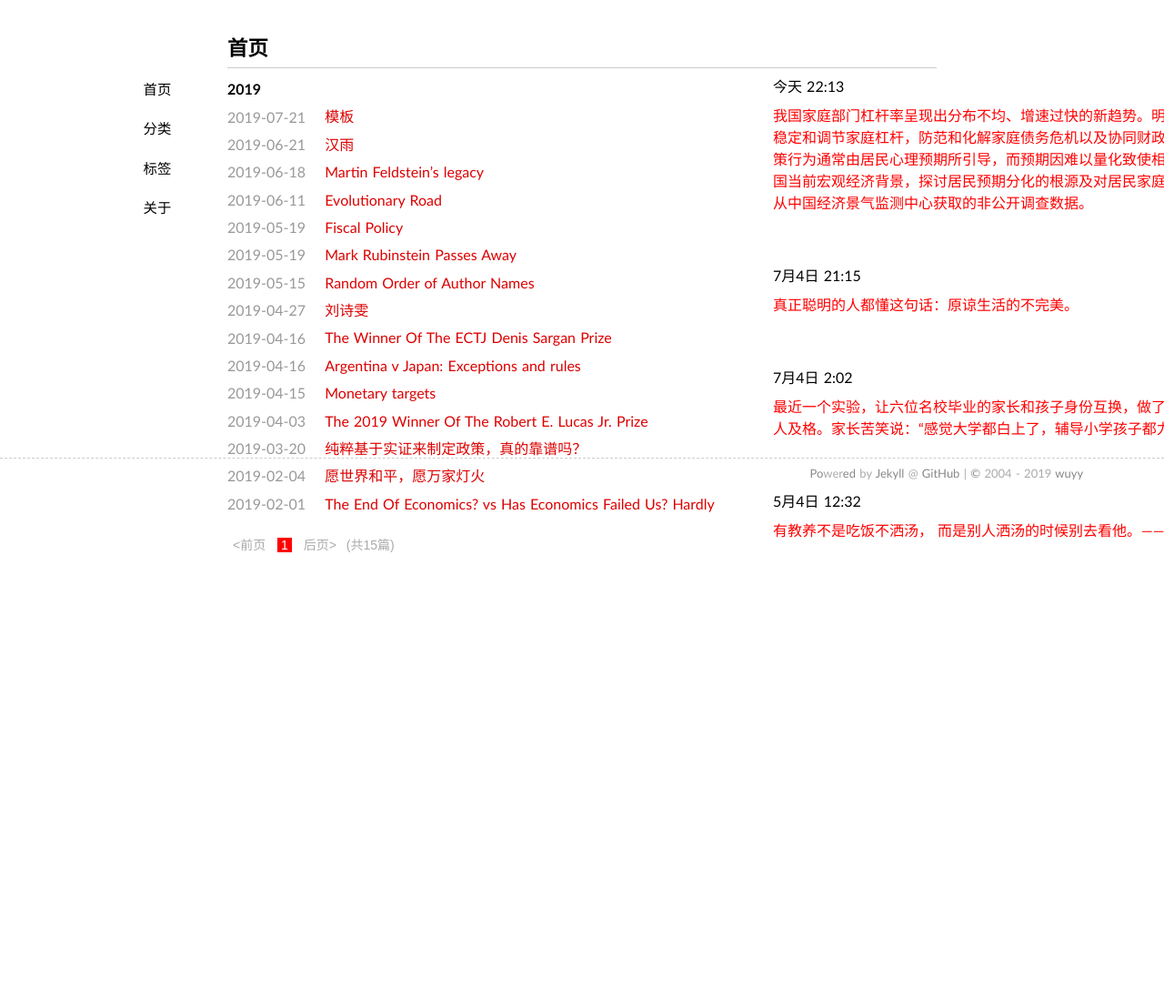
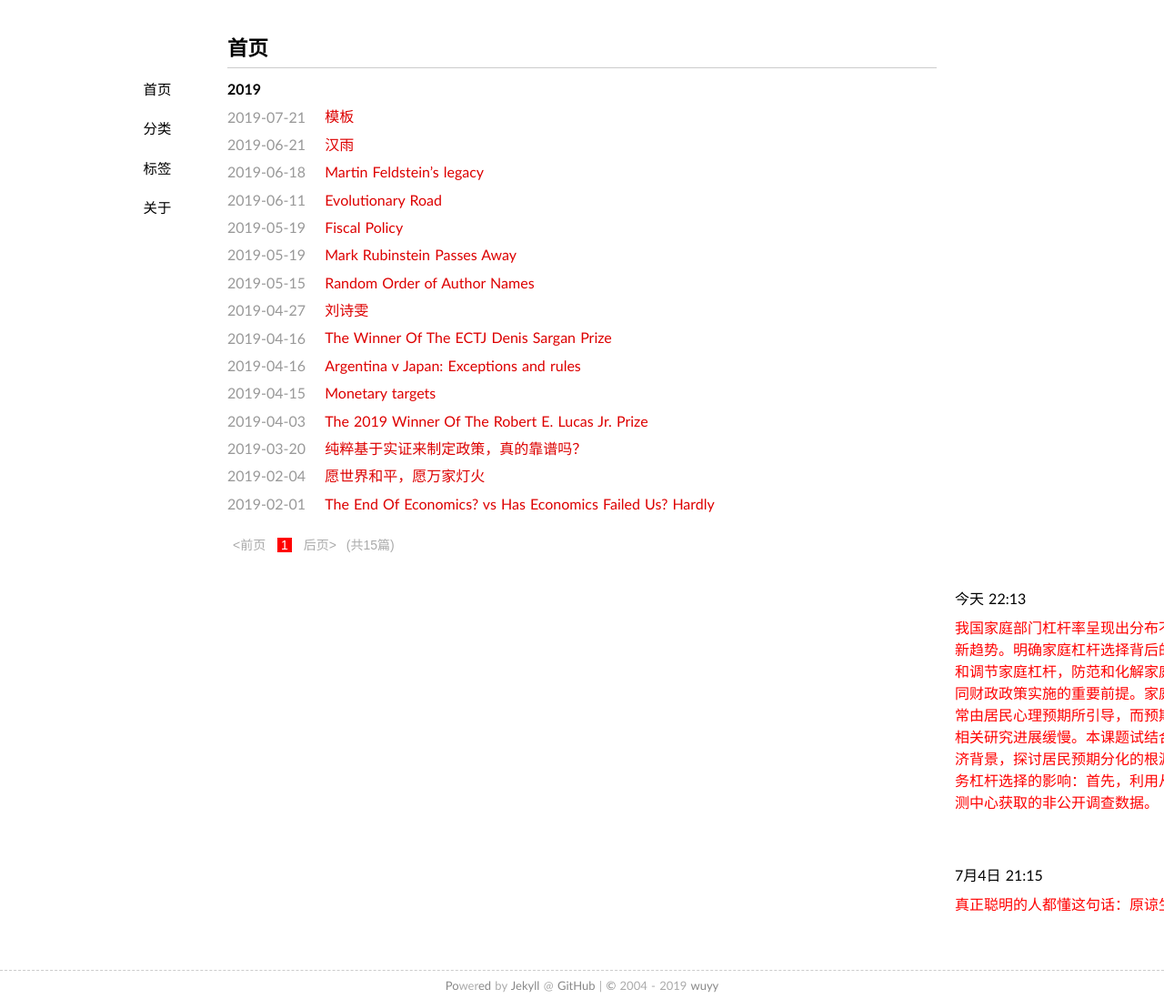
Before and after one commit to wuyy2007/wanguolin.github.io, a Jekyll site: the page built from index.html, in a window 1280 px wide. Shown: the whole page at 91% size. Built offline with Jekyll 4.4.1, drawn with Linux system fonts in a browser that asks for light colours; some web fonts are replaced; the list of posts is cut into pages by our own code; before the commit the page ends 900 px from its top, so only the background shows below that.

Commit message:
Update default.html

```diff
--- a/_layouts/default.html
+++ b/_layouts/default.html
@@ -28,8 +28,8 @@
         </nav>
         <article class="content">
         {{ content }}
- 			<section  style="height: 400px; width: 750px;">
-			<div style="border: 1px  #000000; width: 90%; margin: 0 auto;margin-left:600px">
+ 			<section  class="rightContent" ;  style="height: 400px; width: 400px;border-top-width:2px;overflow-y:scroll">
+			<div style="border: 1px  #000000; width: 90%; margin: 0 auto;">
 				<span>
 
 					<p>今天 22:13</p>
```
